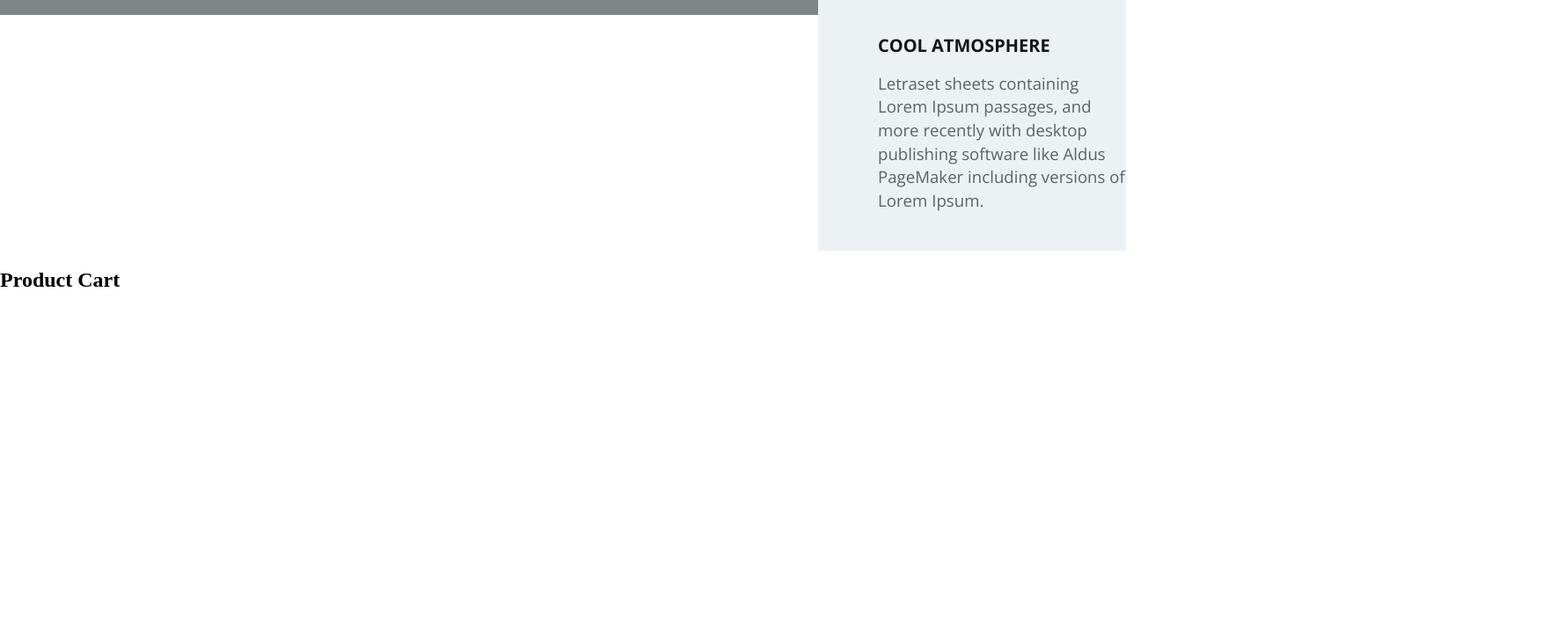
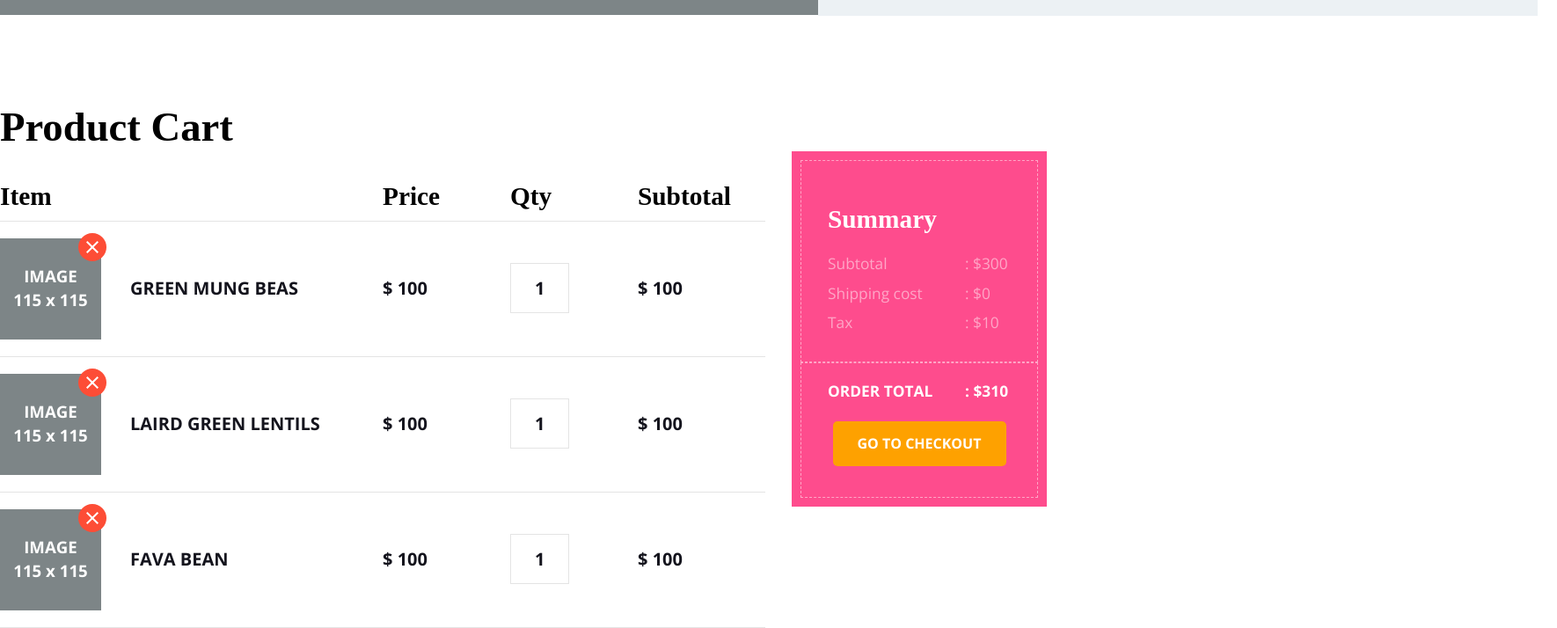
Before and after one commit to Cervus23/test-task-app, a website: page src/index.html in a window 1280 px wide. Shown: the part 720-1434 px from the top of the page at 88% size, 1770 px wide, since content can reach past the window. Before the commit the page ends 1072 px from the top, so only its background shows below. Drawn offline with nearby package versions, Linux system fonts and the light colour scheme.

Commit message:
Added cart section

```diff
--- a/src/css/style.css
+++ b/src/css/style.css
@@ -10,33 +10,31 @@ header {
   align-items: center;
   justify-content: center;
   background-color: #7d8587;
-
 }
 
 .image-text {
   width: 150px;
   color: #fff;
-    font-family: 'Open Sans', sans-serif;
+  font-family: "Open Sans", sans-serif;
   font-size: 24pt;
   line-height: 36pt;
   text-align: center;
   font-weight: bold;
-
 }
 
 .spec-section {
   display: flex;
+  flex: 1;
   flex-direction: column;
   padding-left: 68px;
   padding-top: 80px;
   background-color: #ecf1f4;
   color: #14141d;
-    font-family: 'Open Sans', sans-serif;
-
+  font-family: "Open Sans", sans-serif;
 }
 
 .spec-title {
-    font-family: 'Times New Roman', serif;
+  font-family: "Times New Roman", serif;
   margin: 0;
   font-size: 28pt;
   font-weight: bold;
@@ -45,6 +43,7 @@ header {
 
 .spec-item {
   margin-bottom: 43px;
+  width: 750px;
 }
 
 .spec-item-title {
@@ -61,3 +60,179 @@ header {
   margin: 0;
   margin-top: 19px;
 }
+
+main {
+  display: flex;
+  width: 1770px;
+  justify-content: center;
+  margin-top: 100px;
+
+  margin-left: auto;
+}
+
+.cart-title {
+  font-weight: bold;
+  font-size: 35pt;
+  margin: 0;
+}
+
+.product-cart {
+  display: flex;
+}
+
+.product-table {
+  display: grid;
+  grid-template-rows: 45px 1fr 1fr 1fr;
+  row-gap: 19px;
+  margin-top: 35px;
+  width: 870px;
+}
+
+.table-header {
+  display: grid;
+  grid-template-columns: 3fr 1fr 1fr 1fr;
+  border-bottom: 1px solid #e4e4e4;
+}
+
+.table-head {
+  text-align: left;
+  font-weight: bold;
+  font-size: 22pt;
+}
+
+.item-container {
+  display: grid;
+  align-items: center;
+  grid-template-columns: 3fr 1fr 1fr 1fr;
+  padding-bottom: 19px;
+  border-bottom: 1px solid #e4e4e4;
+}
+
+.item-info {
+  display: grid;
+  align-items: center;
+  grid-template-columns: 120px auto;
+}
+
+.item-image {
+  display: flex;
+  height: 115px;
+  width: 115px;
+  align-items: center;
+  justify-content: center;
+  background-color: #7d8587;
+}
+
+.item-image-text {
+  width: 85px;
+  color: #fff;
+  font-family: "Open Sans", sans-serif;
+  font-size: 14pt;
+  line-height: 20pt;
+  text-align: center;
+  font-weight: bold;
+}
+
+.delete-btn {
+  position: absolute;
+  margin-left: 95px;
+  margin-bottom: 95px;
+  width: 32px;
+  height: 32px;
+  border: none;
+  border-radius: 50%;
+  outline: none;
+  background: url("../img/close.svg") center center, #fd4d36;
+}
+
+.item-name {
+  margin-left: 28px;
+}
+
+.table-text {
+  color: #14141d;
+  font-family: "Open Sans", sans-serif;
+  font-size: 15pt;
+  line-height: 17pt;
+  font-weight: bold;
+}
+
+.table-qty {
+  padding: 14px 27px;
+  text-align: center;
+  border: 1px solid #e4e4e4;
+}
+
+.summary {
+  display: grid;
+  margin-left: 30px;
+  padding: 10px;
+  grid-template-rows: 1fr 1fr;
+  height: 384px;
+  width: 270px;
+  background-color: #fe4c8d;
+  border-collapse: collapse;
+}
+
+.summary-container {
+  display: grid;
+  padding-top: 34px;
+  padding-left: 30px;
+  padding-right: 30px;
+  padding-bottom: 28px;
+  grid-template-rows: 2fr repeat(3, 1fr);
+  align-items: center;
+  border: 1px dashed rgba(255, 255, 255, 0.5);
+  color: #fff;
+}
+
+.sum-title {
+  margin: 0;
+  font-family: "Times New Roman", serif;
+  font-size: 22pt;
+}
+
+.sum-item {
+  display: grid;
+  grid-template-columns: 3fr 1fr;
+  font-family: "Open Sans", sans-serif;
+  font-size: 13pt;
+  line-height: 25pt;
+  color: rgba(255, 255, 255, 0.5);
+}
+
+.total-container {
+  display: grid;
+  grid-template-rows: auto auto;
+  border: 1px dashed rgba(255, 255, 255, 0.5);
+  padding-top: 13px;
+  padding-left: 30px;
+  padding-right: 30px;
+  padding-bottom: 20px;
+}
+
+.total-item {
+  display: grid;
+  grid-template-columns: 3fr 1fr;
+  font-family: "Open Sans", sans-serif;
+  font-size: 13pt;
+  line-height: 28pt;
+  font-weight: bold;
+  color: #fff;
+}
+
+.checkout-btn {
+  border: none;
+  outline: none;
+  justify-self: center;
+  background-color: #fea100;
+  border-radius: 5px;
+  padding: 0;
+  height: 51px;
+  width: 197px;
+  font-family: "Open Sans", sans-serif;
+  font-size: 12pt;
+  line-height: 30pt;
+  font-weight: bold;
+  color: #fff;
+}
--- a/src/index.html
+++ b/src/index.html
@@ -1,38 +1,121 @@
 <!DOCTYPE html>
 <html lang="en">
   <head>
-    <meta charset="UTF-8">
-    <meta http-equiv="X-UA-Compatible" content="IE=edge">
-    <meta name="viewport" content="width=device-width, initial-scale=1.0">
+    <meta charset="UTF-8" />
+    <meta http-equiv="X-UA-Compatible" content="IE=edge" />
+    <meta name="viewport" content="width=device-width, initial-scale=1.0" />
     <title>Test shop app</title>
-    <link rel="stylesheet" href="./css/style.css">
-    <link rel="stylesheet" href="./css/normalize.css">
-    <link rel="preconnect" href="https://fonts.gstatic.com">
-    <link href="https://fonts.googleapis.com/css2?family=Open+Sans:wght@400;700&display=swap" rel="stylesheet">
+    <link rel="stylesheet" href="./css/style.css" />
+    <link rel="stylesheet" href="./css/normalize.css" />
+    <link rel="preconnect" href="https://fonts.gstatic.com" />
+    <link
+      href="https://fonts.googleapis.com/css2?family=Open+Sans:wght@400;700&display=swap"
+      rel="stylesheet"
+    />
   </head>
   <body>
     <header class="header">
-        <div class="image-container"><span class="image-text">IMAGE 930 x 572</span></div>
+      <div class="image-container">
+        <span class="image-text">IMAGE 930 x 572</span>
+      </div>
       <div class="spec-section">
         <h1 class="spec-title">Speciality</h1>
         <div class="spec-item">
           <h3 class="spec-item-title">EXCELLENT SERVICE</h3>
-                <p class="spec-item-text">Survived not only five centuries, but also the leap into electronic typesetting, remaining essentially unchanged.</p>
+          <p class="spec-item-text">
+            Survived not only five centuries, but also the leap into electronic
+            typesetting, remaining essentially unchanged.
+          </p>
         </div>
         <div class="spec-item">
           <h3 class="spec-item-title">FREE HOME DELIVERY</h3>
-                <p class="spec-item-text">Lorem Ipsum is simply dummy text of the printing and typesetting industry. Lorem Ipsum has been the industry's standard dummy text ever since the 1500s.</p>
+          <p class="spec-item-text">
+            Lorem Ipsum is simply dummy text of the printing and typesetting
+            industry. Lorem Ipsum has been the industry's standard dummy text
+            ever since the 1500s.
+          </p>
         </div>
         <div class="spec-item">
           <h3 class="spec-item-title">COOL ATMOSPHERE</h3>
-                <p class="spec-item-text">Letraset sheets containing Lorem Ipsum passages, and more recently with desktop publishing software like Aldus PageMaker including versions of Lorem Ipsum.</p>
+          <p class="spec-item-text">
+            Letraset sheets containing Lorem Ipsum passages, and more recently
+            with desktop publishing software like Aldus PageMaker including
+            versions of Lorem Ipsum.
+          </p>
         </div>
       </div>
     </header>
     <main>
+      <h2 class="cart-title">Product Cart</h2>
       <div class="product-cart">
-            <h2 class="cart-title">Product Cart</h2>
-
+        <div class="product-table">
+          <div class="table-header">
+            <span class="table-head">Item</span>
+            <span class="table-head">Price</span>
+            <span class="table-head">Qty</span>
+            <span class="table-head">Subtotal</span>
+          </div>
+          <div class="item-container">
+            <div class="item-info">
+              <div class="item-image">
+                <span class="item-image-text">IMAGE 115 x 115</span
+                ><button class="delete-btn"></button>
+              </div>
+              <span class="table-text item-name">GREEN MUNG BEAS</span>
+            </div>
+            <div class="table-text table-price">$ 100</div>
+            <div class="table-text"><span class="table-qty">1</span></div>
+            <div class="table-text table-subtotal">$ 100</div>
+          </div>
+          <div class="item-container">
+            <div class="item-info">
+              <div class="item-image">
+                <span class="item-image-text">IMAGE 115 x 115</span
+                ><button class="delete-btn"></button>
+              </div>
+              <span class="table-text item-name">LAIRD GREEN LENTILS</span>
+            </div>
+            <div class="table-text table-price">$ 100</div>
+            <div class="table-text"><span class="table-qty">1</span></div>
+            <div class="table-text table-subtotal">$ 100</div>
+          </div>
+          <div class="item-container">
+            <div class="item-info">
+              <div class="item-image">
+                <span class="item-image-text">IMAGE 115 x 115</span
+                ><button class="delete-btn"></button>
+              </div>
+              <span class="table-text item-name">FAVA BEAN</span>
+            </div>
+            <div class="table-text table-price">$ 100</div>
+            <div class="table-text"><span class="table-qty">1</span></div>
+            <div class="table-text table-subtotal">$ 100</div>
+          </div>
+        </div>
+        <div class="summary">
+          <div class="summary-container">
+            <h3 class="sum-title">Summary</h3>
+            <div class="sum-item">
+              <span class="sum-item-name">Subtotal</span>
+              <span class="sum-item-value">: $300</span>
+            </div>
+            <div class="sum-item">
+              <span class="sum-item-name">Shipping cost</span>
+              <span class="sum-item-value">: $0</span>
+            </div>
+            <div class="sum-item">
+              <span class="sum-item-name">Tax</span>
+              <span class="sum-item-value">: $10</span>
+            </div>
+          </div>
+          <div class="total-container">
+            <div class="total-item">
+              <span class="total-name">ORDER TOTAL</span>
+              <span class="total-value">: $310</span>
+            </div>
+            <button class="checkout-btn">GO TO CHECKOUT</button>
+          </div>
+        </div>
       </div>
     </main>
   </body>
```
Also changed, not shown: src/img/close.svg (added). Lines whose indentation alone changed are shown as unchanged.
